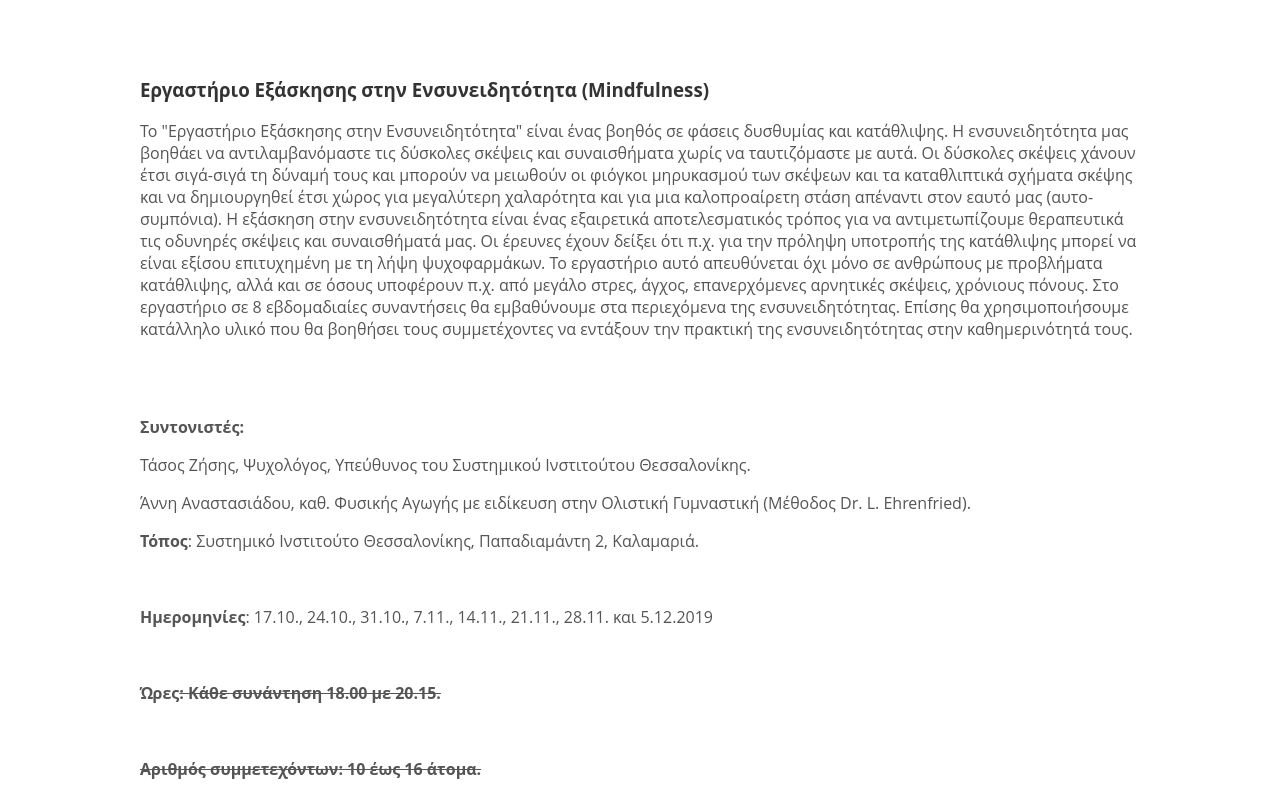
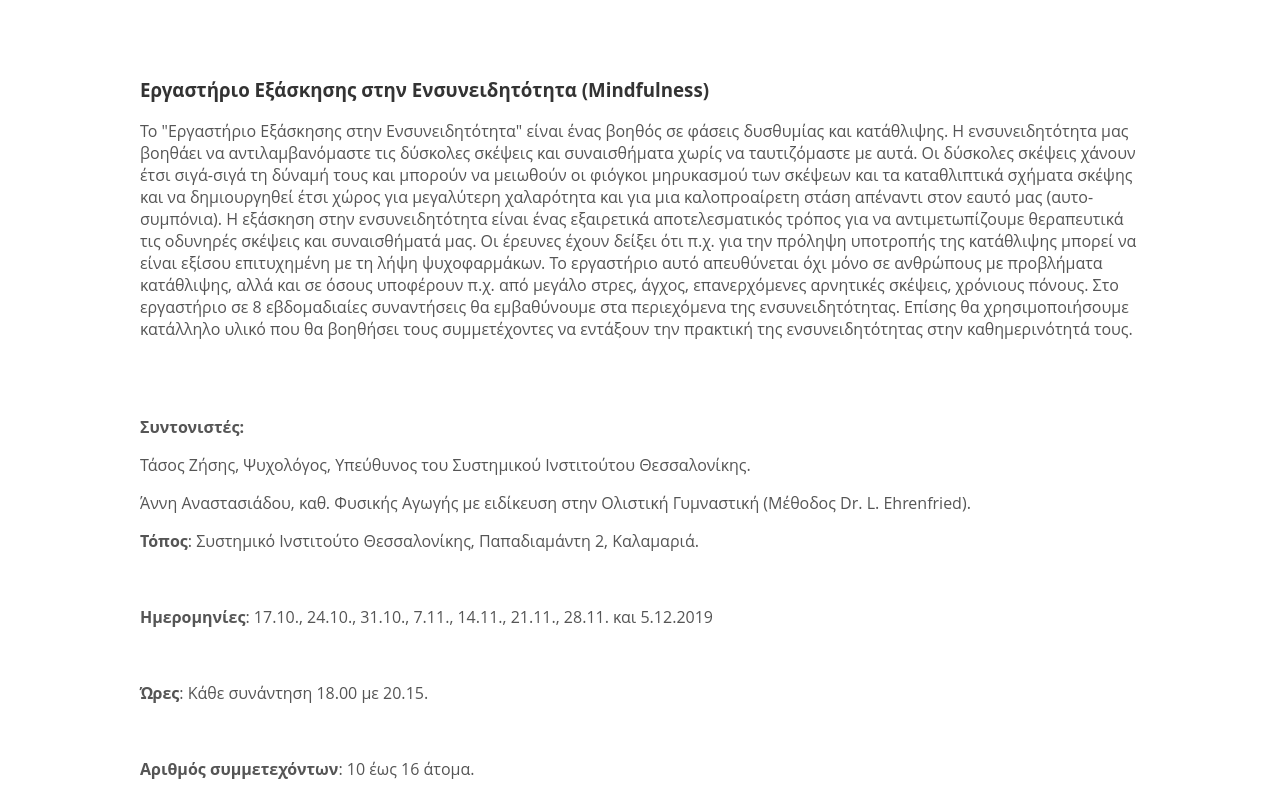
Before and after one commit to olistiki/olistiki, a plain HTML site: page mindfulness.html in a window 1280 px wide. Shown: the part 152-952 px from the top of the page. Drawn offline with Linux system fonts and the light colour scheme.

Commit message:
Update mindfulness.html

```diff
--- a/mindfulness.html
+++ b/mindfulness.html
@@ -66,7 +66,7 @@
                   <p>
                    <strong> Ημερομηνίες</strong>: 17.10., 24.10., 31.10., 7.11., 14.11., 21.11., 28.11. και 5.12.2019
                     </p><br><p>
-<strong>Ώρες<s/trong>: Κάθε συνάντηση 18.00 με 20.15.
+<strong>Ώρες</strong>: Κάθε συνάντηση 18.00 με 20.15.
 </p><br><p>
 <strong>Αριθμός συμμετεχόντων</strong>: 10 έως 16 άτομα.
 </p><br><p>
@@ -76,7 +76,7 @@
 </p><p>
 Στα τηλέφωνα 2310 423677 ή 2310 851896 ή στα
 </p><p>
-e-mail: <a href="mailto:tasoszisis1@gmail.com">  tasoszisis1@gmail.com </a>  ή <a href="mailto:anni.anastasiadou@gmail.com">  anni.anastasiadou@gmail.com </a>
+e-mail: <a href="mailto:tasoszisis1@gmail.com">  tasoszisis1@gmail.com </a>   ή  <a href="mailto:anni.anastasiadou@gmail.com">  anni.anastasiadou@gmail.com </a>
 
                               </p>
 <br>
```
